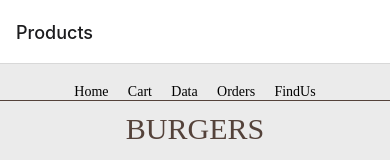
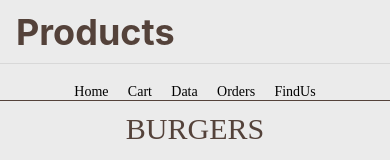
Before and after one commit to Angel-Landkoer/The-burger-farm, a React Native app: screen / in a window 390 px wide. Shown: the top 160 px of the page. Built offline with nearby package versions, Linux system fonts and the light colour scheme; a web font is replaced by a local one.

Commit message:
Formateando el contenido de navegacion

```diff
--- a/src/navigation/Navigation.jsx
+++ b/src/navigation/Navigation.jsx
@@ -12,12 +12,41 @@ export function Navigation() {
 
   return (
     <NavigationContainer>
-      <Navigator>
-        <Screen name="Products" component={Products} options={{title: "Products"}} />
-        <Screen name="MyCart" component={MyCart} options={{title: "My Cart"}} />
-        <Screen name="MyData" component={Login} options={{title: "My Data"}} />
-        <Screen name="MyOrders" component={MyOrders} options={{title: "My Orders"}} />
-        <Screen name="FindUs" component={FindUs} options={{title: " Find Us"}} />
+      <Navigator
+        screenOptions={{
+          headerStyle: { backgroundColor: "#EBEBEB" },
+          headerTitleStyle: {
+            fontSize: 36,
+            fontWeight: "700",
+            color: "#54423A",
+          },
+        }}
+      >
+        <Screen
+          name="Products"
+          component={Products}
+          options={{ title: "Products" }}
+        />
+        <Screen
+          name="MyCart"
+          component={MyCart}
+          options={{ title: "My Cart" }}
+        />
+        <Screen
+          name="MyData"
+          component={Login}
+          options={{ title: "My Data" }}
+        />
+        <Screen
+          name="MyOrders"
+          component={MyOrders}
+          options={{ title: "My Orders" }}
+        />
+        <Screen
+          name="FindUs"
+          component={FindUs}
+          options={{ title: " Find Us" }}
+        />
       </Navigator>
     </NavigationContainer>
   );
```
